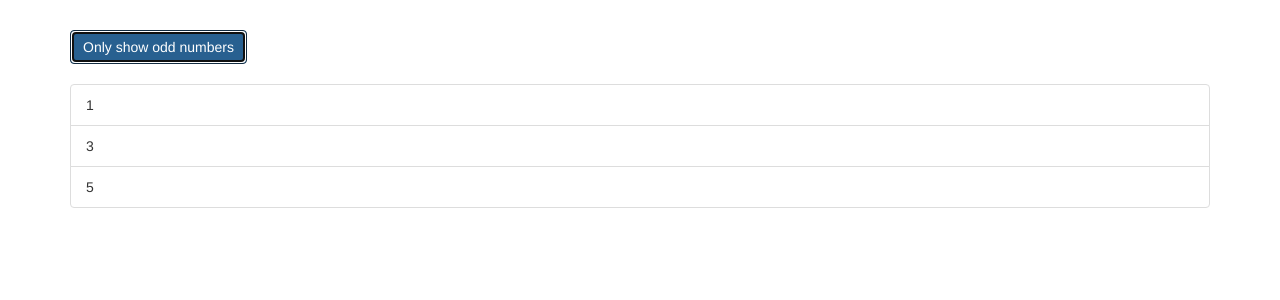
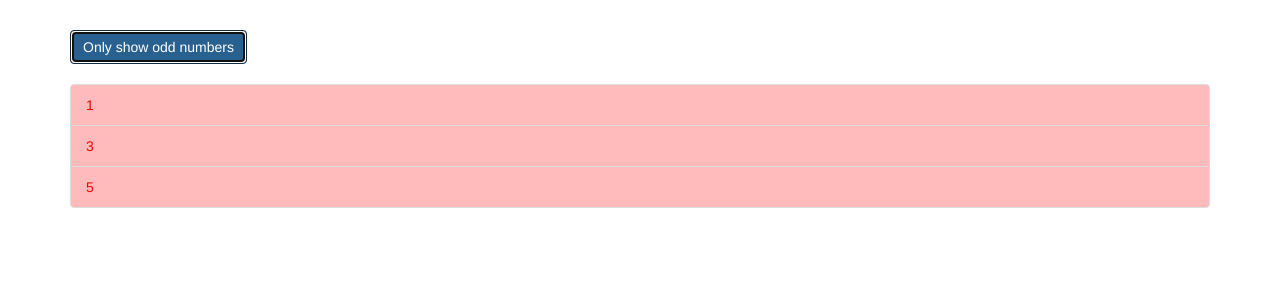
Before and after one commit to 3atharvkurdukar/my-first-app, an Angular app: page / in a window 1280 px wide. Both pictures are taken after a click on the button "Only show odd numbers". Shown: the top 300 px of the page. Built offline with nearby package versions, Linux system fonts and the light colour scheme.

Commit message:
Using ngStyle and ngClass together

```diff
--- a/src/app/app.component.css
+++ b/src/app/app.component.css
@@ -1,3 +1,7 @@
 .container {
   margin-top: 30px;
 }
+
+.red {
+  color: red;
+}
--- a/src/app/app.component.html
+++ b/src/app/app.component.html
@@ -8,12 +8,20 @@
       <ul class="list-group">
         <!-- No two structural directives can reside in one tag -->
         <div *ngIf="onlyOdd">
-          <li class="list-group-item" *ngFor="let odd of oddNumbers">
+          <li
+            class="list-group-item"
+            *ngFor="let odd of oddNumbers"
+            [ngStyle]="{'backgroundColor': odd % 2 !== 0 ? '#ffbbbb' : 'transparent'}"
+            [ngClass]="{red: odd % 2 !== 0}">
             {{ odd }}
           </li>
         </div>
         <div *ngIf="!onlyOdd">
-          <li class="list-group-item" *ngFor="let even of evenNumbers">
+          <li
+            class="list-group-item"
+            *ngFor="let even of evenNumbers"
+            [ngStyle]="{'backgroundColor': even % 2 !== 0 ? '#ffbbbb' : 'transparent'}"
+            [ngClass]="{red: even % 2 !== 0}">
             {{ even }}
           </li>
         </div>
```
